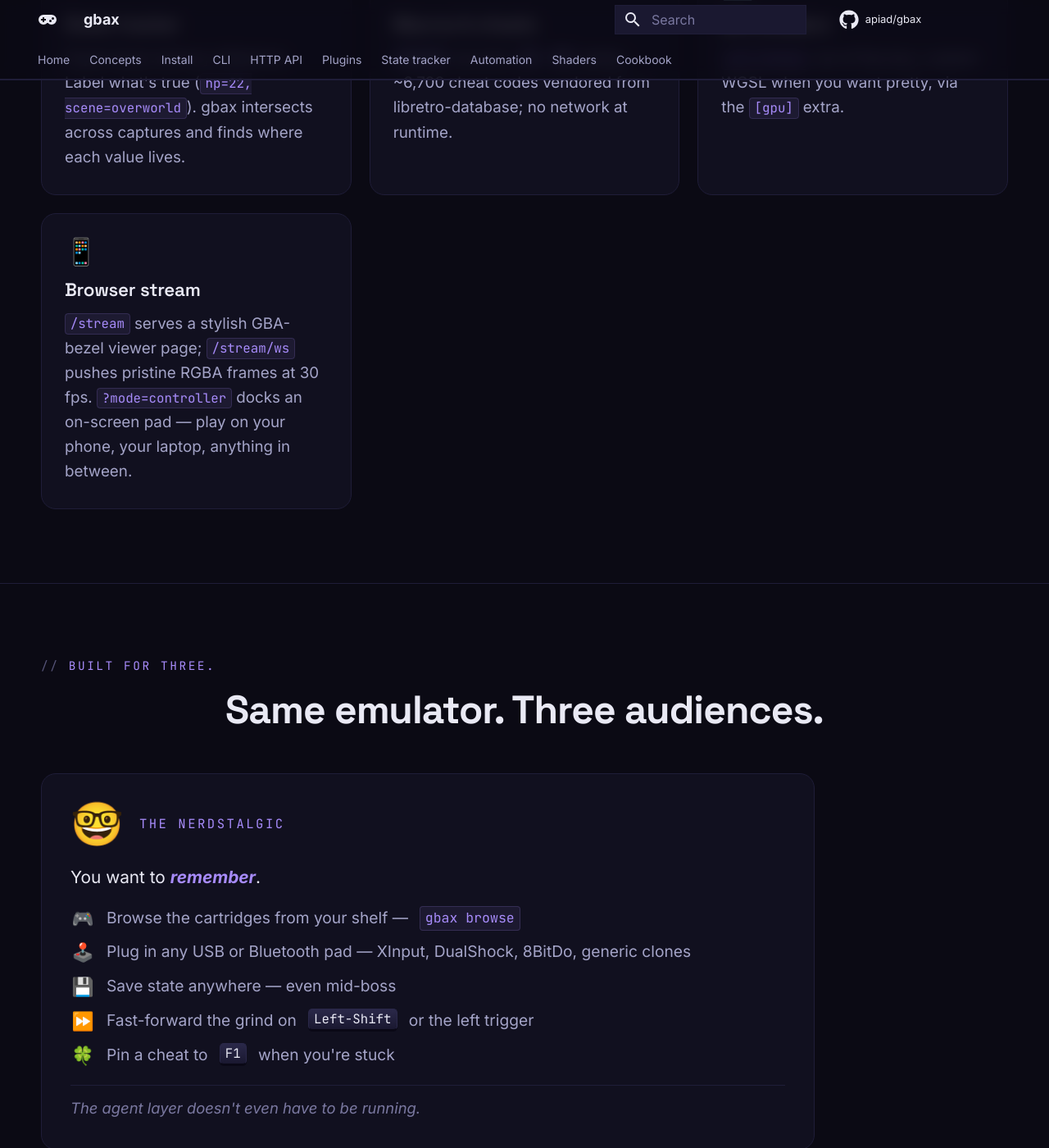
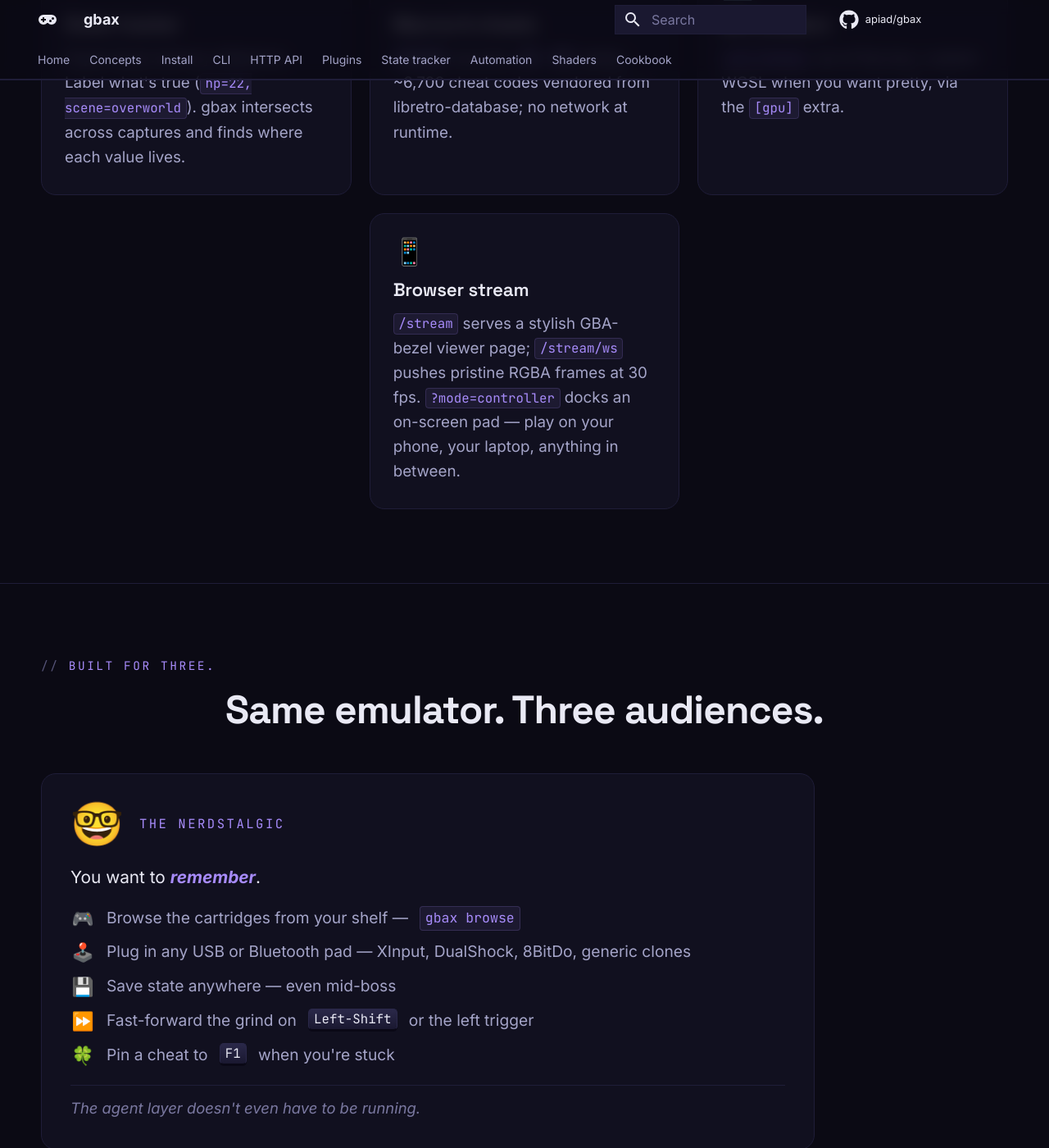
Before and after one commit to apiad/retrokix, an MkDocs documentation site: the page built from docs/index.md, in a window 1280 px wide and 1400 px high, scrolled down 3381 px. Shown: the whole window at 82% size. Built offline with MkDocs 1.6.1 and Material for MkDocs 9.7.7, drawn with Linux system fonts in a browser that asks for light colours; comment, search, counter and statistics services are not loaded.

Commit message:
fix(landing): centre the orphan card on the 7-card grid
Cards used auto-fit which collapsed to whatever fitted. With 7
surfaces the grid orphaned the last card alone in column 1 of row
3. Switched to a fixed 3-column grid (2-col / 1-col responsive
breakpoints) and added orphan rules:

  - 3-col: a final card alone on its row centers under column 2.
  - 2-col: a final lone card spans both columns so the row reads
    as a closing statement rather than a stray entry.
  - 1-col: no override, every card is its own row anyway.

Visual: "One install. Seven surfaces." now lays out 3+3+1-centered
at desktop with the Browser-stream card sitting under the middle
column instead of left-orphaned.

```diff
--- a/docs/stylesheets/landing.css
+++ b/docs/stylesheets/landing.css
@@ -761,8 +761,32 @@
 .gx-cards {
   margin-top: 3rem;
   display: grid;
-  grid-template-columns: repeat(auto-fit, minmax(280px, 1fr));
+  grid-template-columns: repeat(3, minmax(0, 1fr));
   gap: 1.1rem;
+}
+/* If the last row has a single orphan card (7 cards in a 3-col
+ * grid: row 3 holds only card #7), centre it under the middle
+ * column instead of letting it dangle on the left. */
+.gx-cards > .gx-card:last-child:nth-child(3n+1) {
+  grid-column: 2;
+}
+@media (max-width: 960px) {
+  .gx-cards { grid-template-columns: repeat(2, minmax(0, 1fr)); }
+  /* Same idea at 2-col: a final odd card spans full width so the
+   * row doesn't read as a half-finished thought. */
+  .gx-cards > .gx-card:last-child:nth-child(3n+1) {
+    grid-column: auto;
+  }
+  .gx-cards > .gx-card:last-child:nth-child(odd) {
+    grid-column: 1 / -1;
+  }
+}
+@media (max-width: 620px) {
+  .gx-cards { grid-template-columns: minmax(0, 1fr); }
+  .gx-cards > .gx-card:last-child:nth-child(odd),
+  .gx-cards > .gx-card:last-child:nth-child(3n+1) {
+    grid-column: auto;
+  }
 }
 .gx-card {
   background: var(--gx-bg-1);
```
